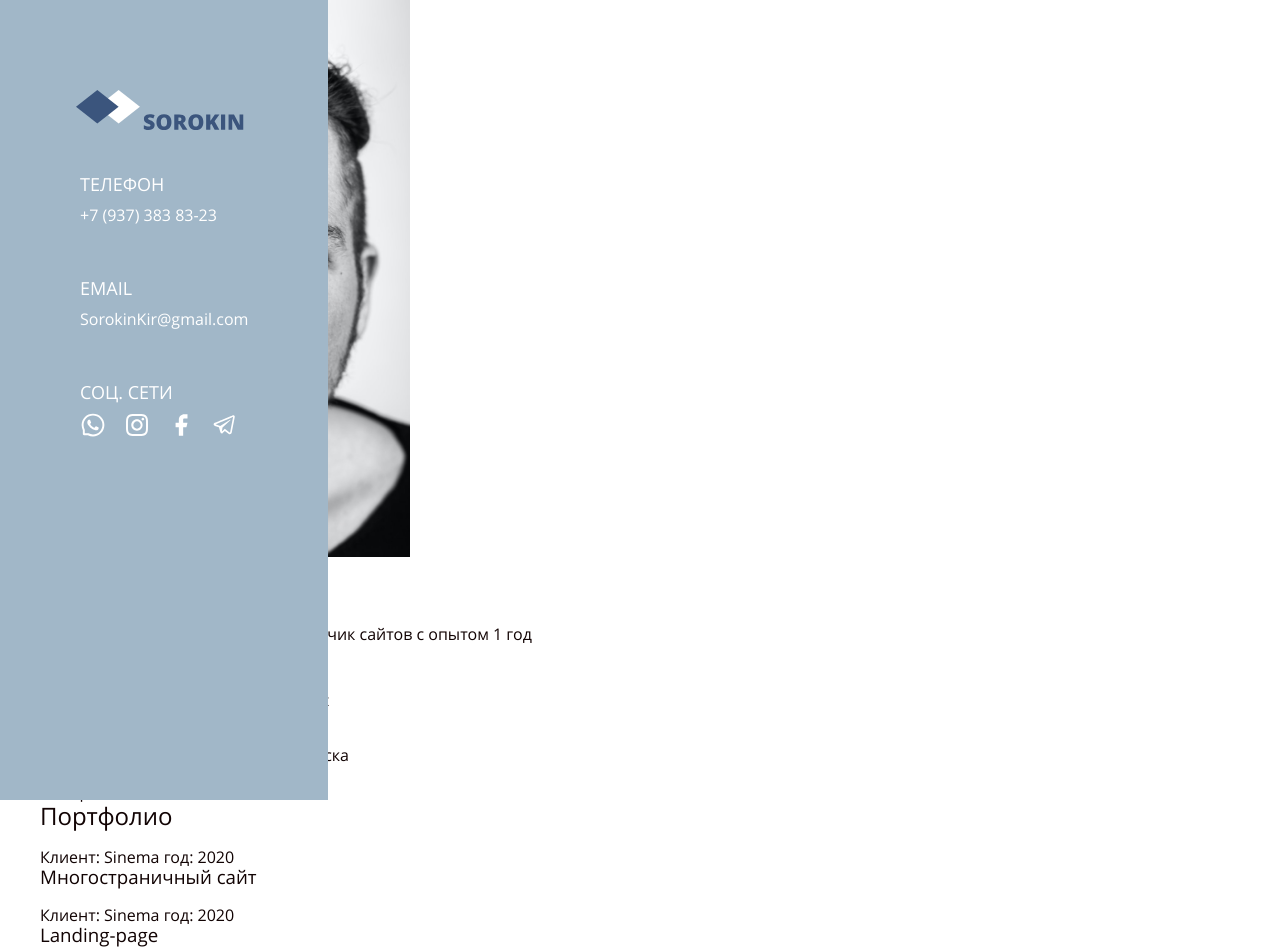
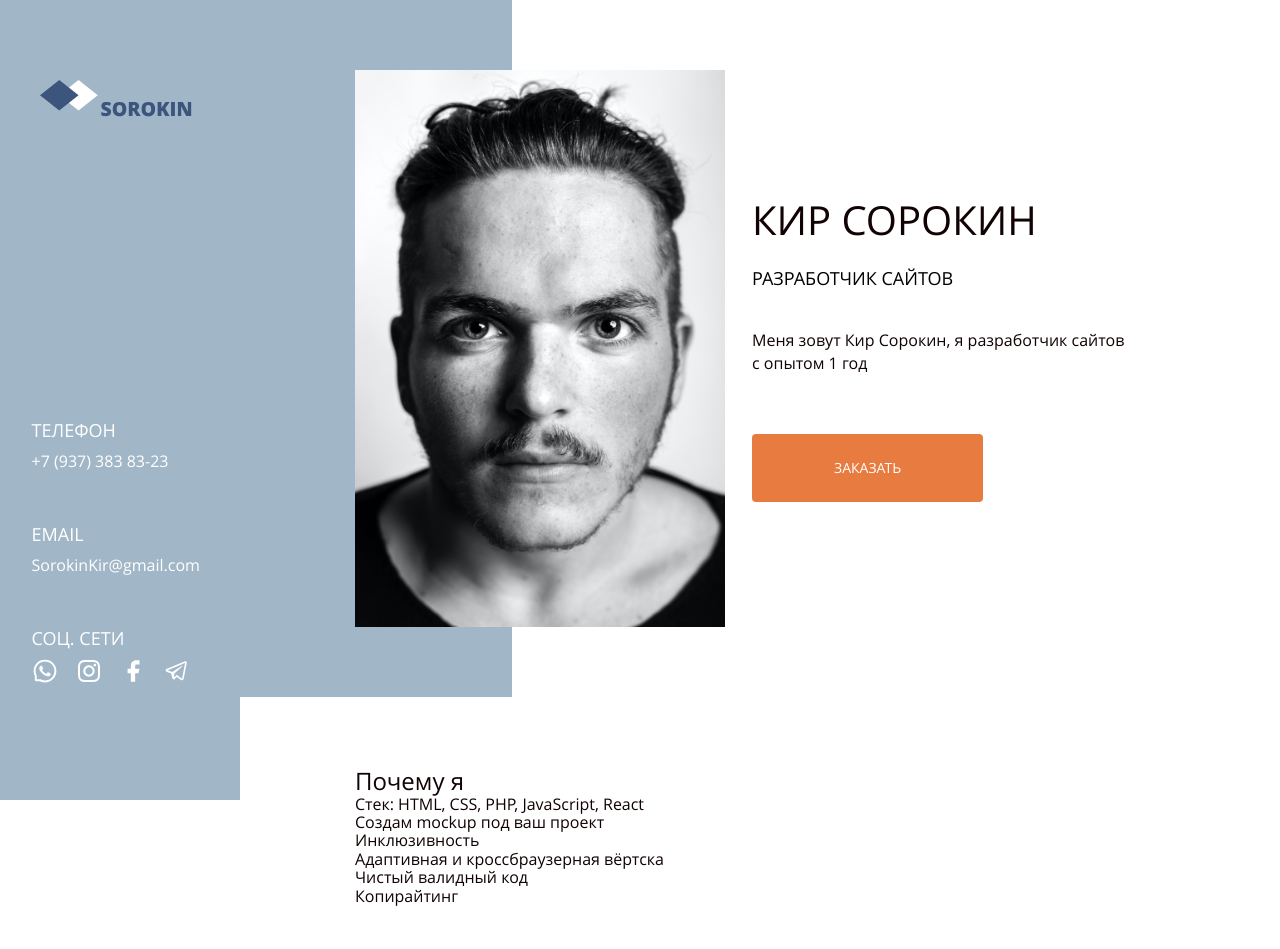
Before and after one commit to AlexandrZagumennov/portfolio-project, a website with bundled scripts: page src/index.html in a window 1280 px wide. Shown: the top 949 px of the page. Built offline with nearby package versions, Linux system fonts and the light colour scheme; files whose address does not match are found by name.

Commit message:
BIO: выполнена стилизация и адаптив

```diff
--- a/src/index.html
+++ b/src/index.html
@@ -21,10 +21,9 @@
 
 	<script defer src="js/index.min.js"></script>
 </head>
-<body>
-	<header class="header">
+<body class = "page">
+	<header class="page__header header">
 		<div class="container header__container">
-			<!--<img src="img/sprite.svg#logo" alt="Логотип Кира Сорокина" class="header__logo">-->
 			<img src="img/header/logo.svg" alt="Логотип Кира Сорокина" class="header__logo">
 
 			<address class="header__contacts contacts">
@@ -81,20 +80,20 @@
 
 	<main>
 		<section class="bio">
-			<div class="container">
+			<div class="container bio__container">
 
-				<picture>
-					<source srcset = "img/bio/kir-sorokin.avif" type="image/avif">
-					<source srcset = "img/bio/kir-sorokin.webp" type="image/webp">
+				<!--<picture>-->
+					<!--<source srcset = "img/bio/kir-sorokin.avif" type="image/avif">-->
+					<!--<source srcset = "img/bio/kir-sorokin.webp" type="image/webp">-->
 					<img src="img/bio/kir-sorokin.jpg" alt="Фотография Кира Сорокина" class="bio__img" width="370" height="557">
-				</picture>
+				<!--</picture>-->
 
 				<div class="bio__content">
 					<hgroup class="bio__head-group">
 						<h1 class="bio__title">Кир Сорокин </h1>
 						<h2 class="bio__subtitle">Разработчик сайтов</h2>
 					</hgroup>
-					<p class="bio__description">Меня зовут Кир Сорокин, я разработчик сайтов с опытом 1 год</p>
+					<p class="bio__description">Меня зовут Кир Сорокин, я разработчик сайтов с&nbsp;опытом 1&nbsp;год</p>
 					<button class="bio__order-btn">Заказать</button>
 				</div>
 			</div>
--- /dev/null
+++ b/src/scss/components/_bio.scss
@@ -0,0 +1,139 @@
+.bio {
+
+}
+
+.bio__img {
+	display: block;
+	width: 100%;
+	object-fit: cover;
+	margin-bottom: 20px;
+}
+
+.bio__head-group {
+	margin-bottom: 18px;
+	font-weight: 700;
+	line-height: 120%;
+	text-transform: uppercase;
+}
+
+.bio__title {
+	font-size: 34px;
+	margin-bottom: 10px;
+	line-height: 120%;
+}
+
+.bio__subtitle {
+	font-size: 16px;
+	color: $color-2;
+	line-height: 120%;
+}
+
+.bio__description {
+	font-weight: 500;
+	font-size: 14px;
+	line-height: 140%;
+	margin-bottom: 19px;
+}
+
+.bio__order-btn {
+	background-color: $color-btn-bg;
+	border-radius: 4px;
+	padding: 16px 60px;
+	font-weight: 500;
+	font-size: 14px;
+	line-height: 140%;
+	text-transform: uppercase;
+	color: $color-1;
+}
+
+@media (min-width: 480px) {
+	.bio__container {
+		display:flex;
+	}
+
+	.bio__content {
+		display: flex;
+		flex-direction: column;
+		justify-content: center;
+		align-items: flex-start;
+	}
+
+	.bio__img {
+		width: 50%;
+		margin-bottom: 0;
+		margin-right: 15px;
+	}
+
+	.bio__title {
+		font-size: 40px;
+	}
+
+	.bio__subtitle {
+		font-size: 18px;
+	}
+
+	.bio__description {
+		font-size: 16px;
+	}
+}
+
+@media (min-width: 768px) {
+	.bio__title {
+		margin-bottom: 24px;
+	}
+
+	.bio__head-group {
+		margin-bottom: 40px;
+	}
+
+	.bio__description {
+		margin-bottom: 60px;
+	}
+
+	.bio__order-btn {
+		padding: 24px 82px;
+	}
+
+	.bio__img {
+		width: 370px;
+		margin-right: 27px;
+	}
+}
+
+@media (min-width: 992px) {
+	.bio {
+		position: relative;
+
+		&:before {
+			content: "";
+			position: absolute;
+			left: 0;
+			top: 0;
+			display: block;
+			width: 40%;
+			height: 100%;
+			background-color: $color-header-bg;
+			z-index: -1;
+		}
+	}
+}
+
+@media (min-width: 1440px) {
+	.bio__title {
+		font-size: 50px;
+		margin-bottom: 20px;
+	}
+
+	.bio__subtitle {
+		font-size: 20px;
+	}
+
+	.bio__head-group {
+		margin-bottom: 60px;
+	}
+
+	.bio__description {
+		font-size: 18px;
+		margin-bottom: 80px;
+	}
+}
--- a/src/scss/components/_global.scss
+++ b/src/scss/components/_global.scss
@@ -82,13 +82,57 @@ iframe {
 	overflow: hidden;
 }
 
+section {
+	padding: 30px 0;
+}
+
 .container {
+	max-width: 1110px;
 	padding: 0 15px;
 	margin: 0 auto;
 }
 
 @media (min-width: 768px) {
+	section {
+		padding: 50px 0;
+}
+
 	.container {
 		padding: 0 40px;
 	}
 }
+
+@media (min-width: 992px) {
+	section {
+		padding: 70px 0;
+	}
+
+	.container {
+		padding: 0 30px 0 270px;
+	}
+
+	.page__header {
+		width: 240px;
+		position: fixed;
+		top: 0;
+		left: 0;
+		height: 100%;
+	}
+}
+
+@media (min-width: 1440px) {
+	.page {
+		background-image: linear-gradient(to right, $color-header-bg 24.5%, transparent 24.5%)
+	}
+
+	.page__header {
+		width: 355px;
+		left: calc(50% - 1440px/2)
+	}
+}
+
+@media (min-width: 2700px) {
+	.page {
+		background-image: linear-gradient(to right, $color-header-bg 30%, transparent 30%)
+	}
+}
--- a/src/scss/components/_header.scss
+++ b/src/scss/components/_header.scss
@@ -49,15 +49,13 @@
 
 @media (min-width: 992px) {
 	.header {
-		position: fixed;
-		top: 0;
-		left: 0;
-		height: 100%;
 		padding: 50px 0;
 	}
 
 	.header__container {
 		flex-direction: column;
+		align-items: flex-end;
+		gap: 300px;
 	}
 
 	.header__burger-btn {
@@ -67,10 +65,11 @@
 	.header__contacts {
 		position: static;
 		display: block;
+		padding: 0;
 	}
 }
 
-@media (min-width: 992px) {
+@media (min-width: 1440px) {
 	.header {
 		padding: 60px 0;
 	}
--- a/src/scss/components/_var.scss
+++ b/src/scss/components/_var.scss
@@ -1,5 +1,7 @@
 $main-font-family: "Open Sans";
 $color-1: #FFFFFF;
+$color-2: #000000;
 $color-header-bg: #A1B7C8;
 $color-content: #110303;
+$color-btn-bg: #E87C40;
 $main-font-size: 16px;
--- a/src/scss/index.scss
+++ b/src/scss/index.scss
@@ -13,3 +13,4 @@
 @import 'components/header';
 @import 'components/contacts';
 @import 'components/social';
+@import 'components/bio';
```
Also changed, not shown: dist/css/index.min.css, dist/index.html.
